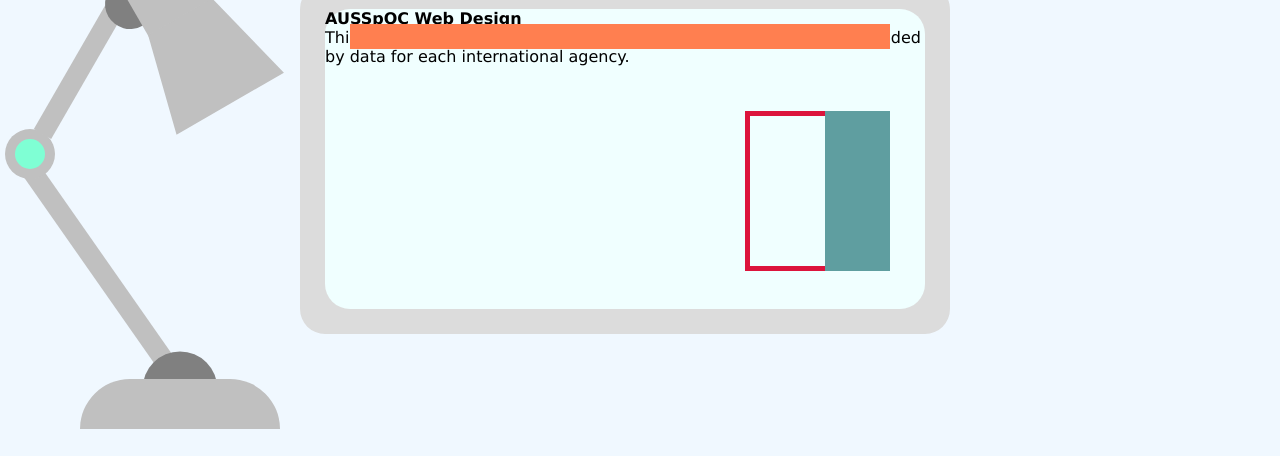
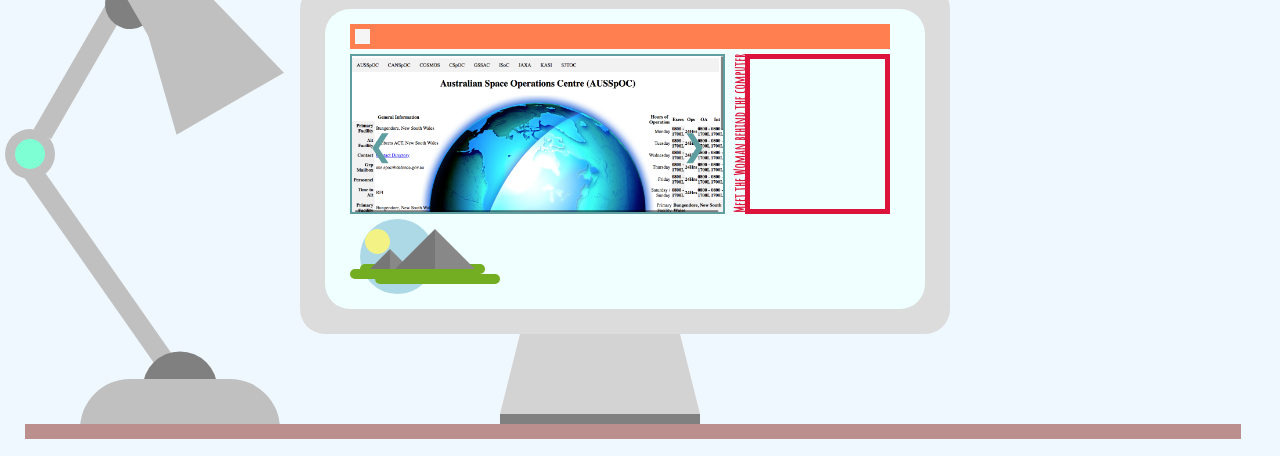
Before and after one commit to julialoli/julialoli.github.io, a plain HTML site: page index.html in a window 1280 px wide. Shown: the part 91-547 px from the top of the page. Drawn offline with Linux system fonts and the light colour scheme.

Commit message:
Update index.html

```diff
--- a/index.html
+++ b/index.html
@@ -4,28 +4,45 @@
     <link href="https://fonts.googleapis.com/css?family=Amatic+SC|Bad+Script&display=swap" rel="stylesheet">
     <nav>
 
-    </nav>
+   </nav>
+            <div class="logo"> <div class="designby"> DESIGNS BY </div> <div class="jloli"> jloli</div></div>
     <div class="picture">
-        <div class="logo"> <div class="designby"> DESIGNS BY </div> <div class="jloli"> jloli</div></div>
+        <div class="desktop-stand"></div>
         <div class="desktop-screen">
             <div class="desktop-inner">
-                <div class="website-navbar"></div>
-                <div class="website-first">
-                    <div class="label">
-                    <b> AUSSpOC Web Design </b> <br>
-                        This design features some masking/cutouts to make the globe surrounded by data for each international agency.
+                <div class="website-navbar">
+                    <div class="indeed-logo"></div>
+                </div>
+                  <script src="swipe.js"></script>
+                <div class="slideshow-container">
+                    <div class="mySlides fade">
+                        <img src="Design1.png" style="width:100%" hight= "100%";>
                     </div>
+
+                    <a class="prev" onclick="plusSlides(-1)">&#10094;</a>
+                    <a class="next" onclick="plusSlides(1)">&#10095;</a>
+
                 </div>
+                <div class="second-label"> <b>Meet the Woman behind the computer</b></div>
                 <div class="website-second">
                     <div class="show-label">
                     </div>
                 </div>
-                <div class="website-third"></div>
-                <div class="website-fourth"></div>
+                <div class="website-fourth">
+                    <div class="whole-mountain">
+                    <div class="sky">
+                    <div class="sun"></div>
+                    <div class="ground-layerone"></div>
+                    <div class="ground-layertwo"></div>
+                    <div class="ground-layerthree"></div>
+                    <div class="moutain-one"><div class="moutain-one-right"></div><div class="moutain-one-left"></div></div>
+                    <div class="moutain-two"><div class="moutain-two-right"></div><div class="moutain-two-left"></div></div>
+                    </div>
+
+                </div>
                 </div>
             </div>
         </div>
-        <div class="desktop-stand"></div>
         <div class="desktop-base"></div>
         <div class="whole-lamp">
             <div class="lamp-lowerarm"></div>
```
